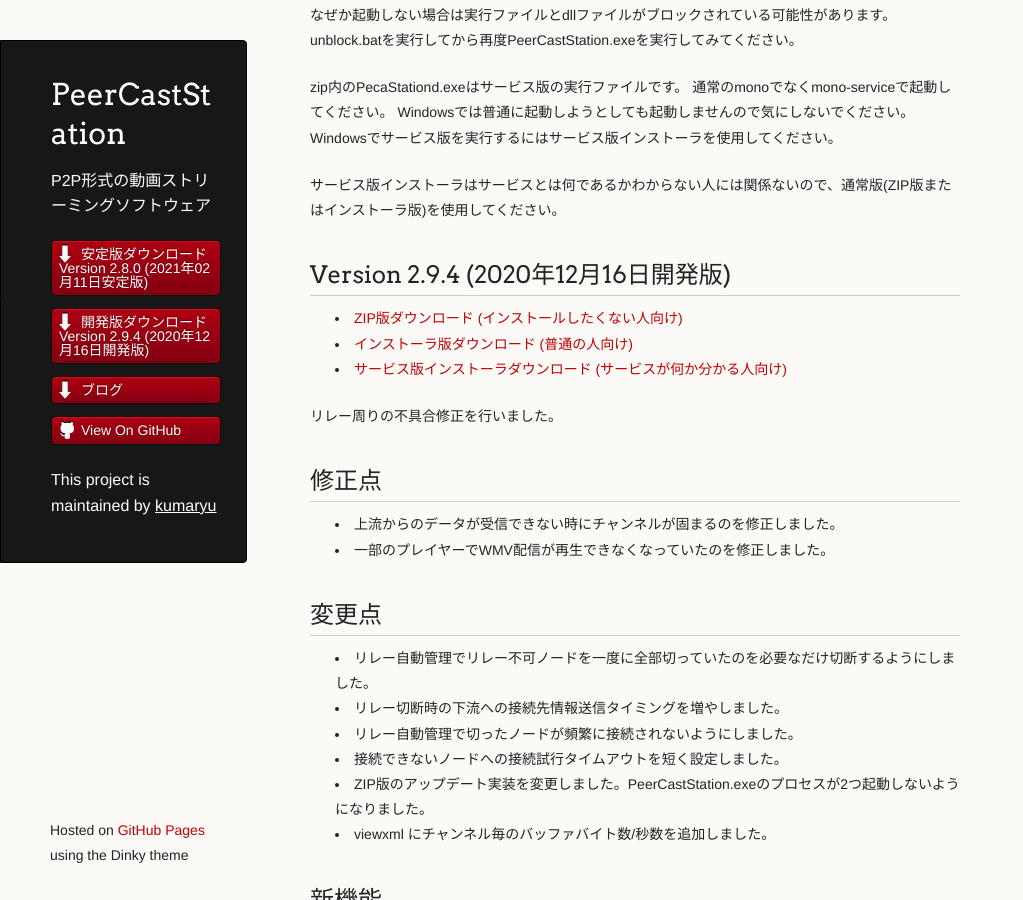
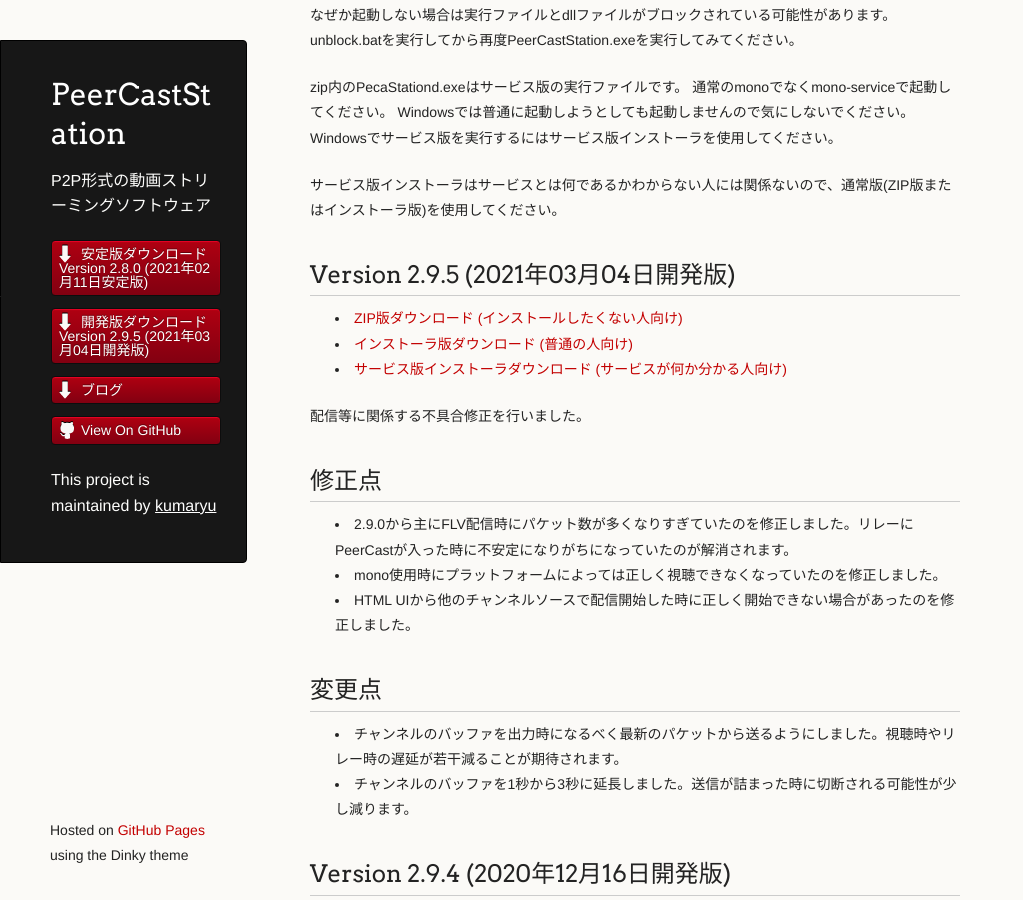
Before and after one commit to kumaryu/peercaststation, a Jekyll site: the page built from download-dev.mkd, in a window 1280 px wide and 900 px high, scrolled down 482 px. Shown: the whole window, without its empty margins (0-1023 px from the left). Built offline with Jekyll 4.4.1, drawn with Linux system fonts in a browser that asks for light colours.

Commit message:
Bumped version up to 2.9.5

```diff
--- a/_data/releasenotes.yml
+++ b/_data/releasenotes.yml
@@ -1,4 +1,29 @@
 ---
+- name: Version 2.9.5 (2021年03月04日開発版)
+  version: 2.9.5
+  channel: dev
+  notes: |
+    配信等に関係する不具合修正を行いました。
+
+    ## 修正点
+    * 2.9.0から主にFLV配信時にパケット数が多くなりすぎていたのを修正しました。リレーにPeerCastが入った時に不安定になりがちになっていたのが解消されます。
+    * mono使用時にプラットフォームによっては正しく視聴できなくなっていたのを修正しました。
+    * HTML UIから他のチャンネルソースで配信開始した時に正しく開始できない場合があったのを修正しました。
+
+    ## 変更点
+    * チャンネルのバッファを出力時になるべく最新のパケットから送るようにしました。視聴時やリレー時の遅延が若干減ることが期待されます。
+    * チャンネルのバッファを1秒から3秒に延長しました。送信が詰まった時に切断される可能性が少し減ります。
+
+  date: 2021-03-04T14:00:00+09:00
+  url: http://www.pecastation.org/files/PeerCastStation-2.9.5.zip
+  enclosures:
+  - type: archive
+    url: http://www.pecastation.org/files/PeerCastStation-2.9.5.zip
+  - type: installer
+    url: http://www.pecastation.org/files/PeerCastStation-2.9.5.exe
+  - type: serviceinstaller
+    url: http://www.pecastation.org/files/PecaStationd-2.9.5.msi
+
 - name: Version 2.8.0 (2021年02月11日安定版)
   version: 2.8.0
   channel: stable
```
